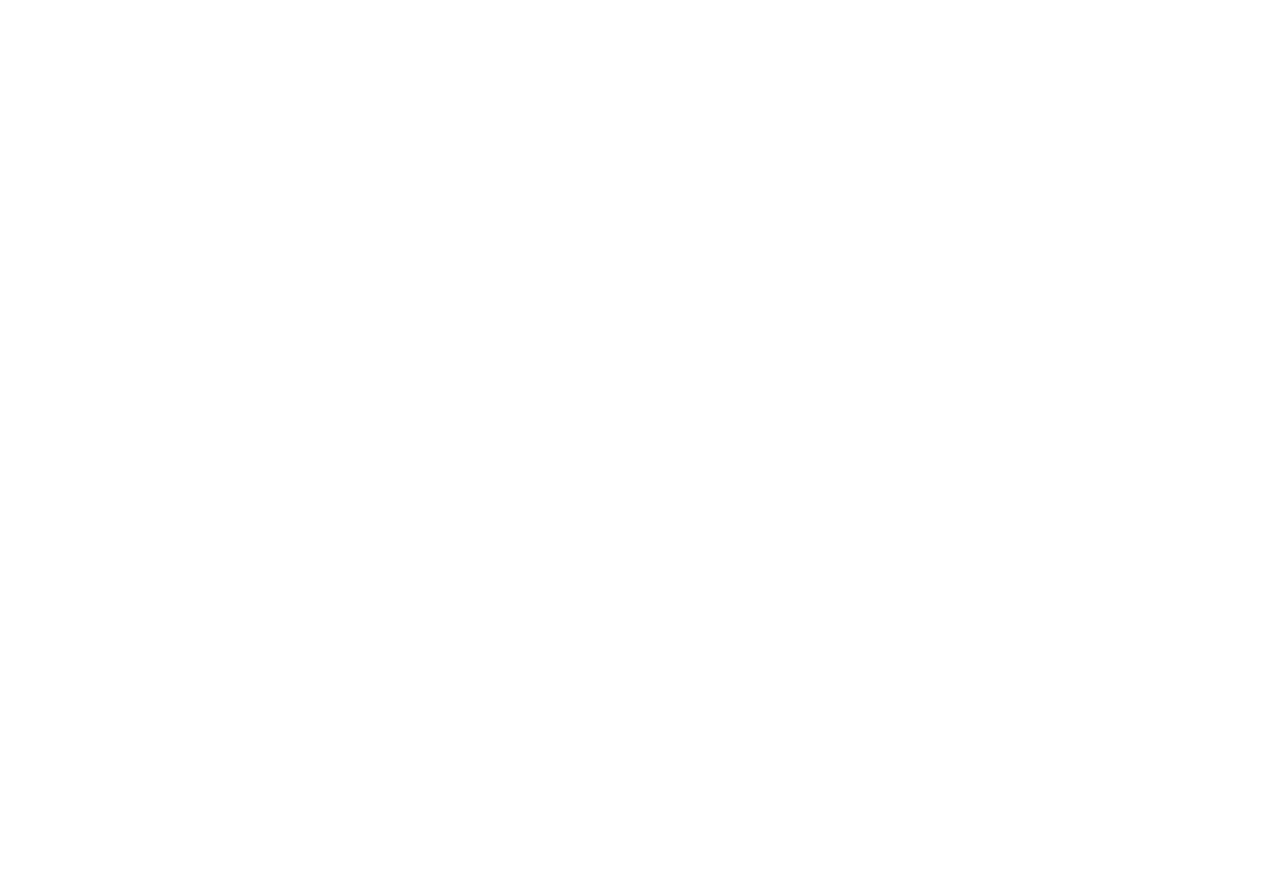
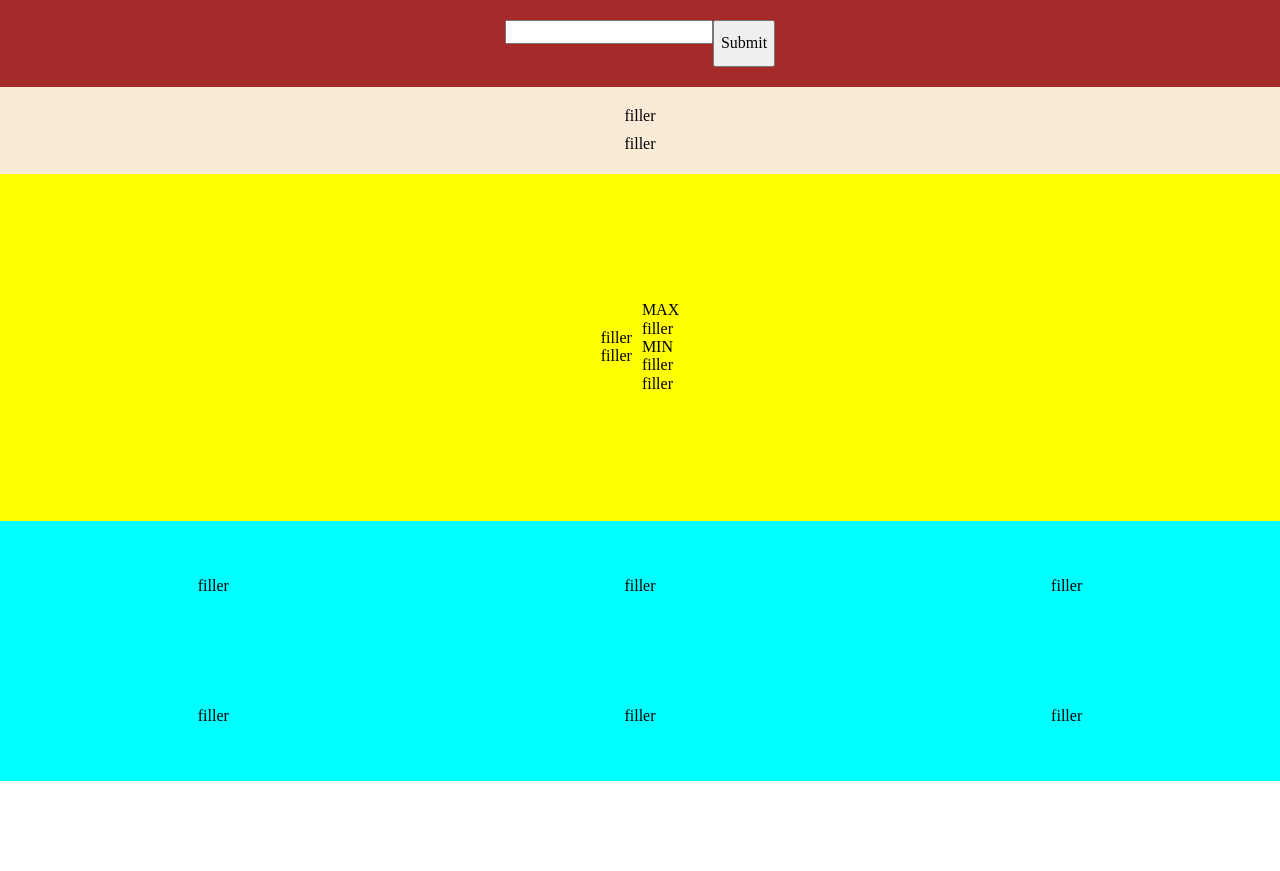
Before and after one commit to Jordan-Gurian/weather-app, a website built with webpack: page src/index.html in a window 1280 px wide. Before the commit the page ends 800 px from the top, so only its background shows below. Built offline with nearby package versions, Linux system fonts and the light colour scheme; no server answers.

Commit message:
Get data from API and stroes it in object
Functions to manage data, plus basic css and html

```diff
--- /dev/null
+++ b/src/getData.js
@@ -0,0 +1,14 @@
+export default async function getData(location, days) {
+
+    // Defining API Key in file is VERY bad, but allowed here only
+    const key = '7fe74af7926f4d43a7b151008242903';
+    try {
+        const response = await fetch(`https://api.weatherapi.com/v1/forecast.json?key=${key}&q=${location}&days=${days}`, {
+            mode: 'cors'
+        });
+        const weather = await response.json();
+        return weather;
+    } catch {
+        throw Error("Invalid API key or inputs");
+    }
+}
--- a/src/index.html
+++ b/src/index.html
@@ -3,7 +3,41 @@
   <head>
     <meta charset="UTF-8" />
     <meta name="viewport" content="width=device-width, initial-scale=1.0" />
-    <title>Document</title>
+    <title>Weather App</title>
   </head>
-  <body></body>
+  <body>
+    <form method="post" action="">
+      <label for="location">
+        <input id="location" type="text" required>
+      </label>
+      <input id="submit-button" type="submit">
+    </form>
+    <div class="location-date">
+      <div class="location">filler</div>
+      <div class="date">filler</div>
+    </div>
+    <div class="today-main">
+      <div class="left today">
+        <div class="temp">filler</div>
+        <div class="condition">filler</div>
+      </div>
+      <div class="right today">
+        <div class="temp-label">MAX</div>
+        <div class="max-temp">filler</div>
+        <div class="temp-label">MIN</div>
+        <div class="min-temp">filler</div>
+        <div class="feelslike">filler</div>
+      </div>
+    </div>
+    <div class="today-lower">
+      <div class="lower">filler</div>
+      <div class="lower">filler</div>
+      <div class="lower">filler</div>
+      <div class="lower">filler</div>
+      <div class="lower">filler</div>
+      <div class="lower">filler</div>
+    </div>
+    <div class="forecast">
+    </div>
+  </body>
 </html>
--- a/src/index.js
+++ b/src/index.js
@@ -1,2 +1,16 @@
 import "./style.css";
 import "normalize.css";
+import wrapProcess from './wrapProcess';
+
+const FORECAST_DAYS = 2;
+const weatherData = wrapProcess('london', FORECAST_DAYS);
+
+console.log(weatherData)
+
+const form = document.querySelector('form');
+form.onsubmit = (event) => {
+    event.preventDefault()
+    const location = document.querySelector('#location').value;
+    const newOne = wrapProcess(location, FORECAST_DAYS);
+    console.log(newOne);
+}
--- /dev/null
+++ b/src/processData.js
@@ -0,0 +1,32 @@
+export default function processData(response) {
+    const processedData = {};
+    processedData.name = response.location.name;
+    processedData.country = response.location.country;
+    processedData.date = response.location.localtime;
+    processedData.tempC = response.current.temp_c;
+    processedData.tempF = response.current.temp_f;
+    processedData.condition = response.current.condition.text;
+    processedData.feelsLikeC = response.current.feelslike_c;
+    processedData.feelsLikeF = response.current.feelslike_f;
+    processedData.humidity = response.current.humidity;
+    processedData.windSpd = response.current.wind_mph;
+    processedData.uv = response.current.uv;
+
+    const forecastDay = response.forecast.forecastday;
+    const days = [];
+    const obj = {};
+    forecastDay.forEach((item) => {
+        obj.date = item.date;
+        obj.maxTempC = item.day.maxtemp_c;
+        obj.maxTempF = item.day.maxtemp_f;
+        obj.chanceRain = item.day.daily_chance_of_rain;
+        obj.sunrise = item.astro.sunrise;
+        obj.sunset = item.astro.sunset;
+        days.push(obj);
+    })
+
+    processedData.forcastdays = days;
+
+    return processedData
+
+}
--- a/src/style.css
+++ b/src/style.css
@@ -0,0 +1,50 @@
+:root {
+    --standard-gap: 10px;
+    --standard-padding: 20px;
+    --background-main: yellow;
+}
+
+body {
+    display: grid;
+    grid-template-rows: 1fr 1fr 4fr 3fr 1fr 3fr;
+    grid-template-columns: 1fr;
+    justify-items: center;
+}
+
+form {
+    background-color: brown;
+    display: flex;
+    justify-content: center;
+    padding: var(--standard-padding);
+    width: 100%
+}
+
+.location-date {
+    background-color: antiquewhite;
+    display: flex;
+    flex-direction: column;
+    gap: var(--standard-gap);
+    align-items: center;
+    padding: var(--standard-padding);
+    width: 100%
+}
+
+.today-main {
+    background-color: var(--background-main);
+    display: flex;
+    justify-content: center;
+    align-items: center;
+    gap: var(--standard-gap);
+    padding: var(--standard-padding);
+    width: 100%
+}
+
+.today-lower {
+    background-color: aqua;
+    display: grid;
+    grid-template-columns: repeat(3, 1fr);
+    grid-template-rows: repeat(2, 1fr);
+    justify-items: center;
+    align-items: center;
+    width: 100%
+}
--- /dev/null
+++ b/src/wrapProcess.js
@@ -0,0 +1,8 @@
+import getData from './getData';
+import processData from './processData';
+
+export default async function wrapProcess(location, days) {
+    const weather = await getData(location, days);
+    const weatherData = await processData(weather);
+    return weatherData;
+}
```
Also changed, not shown: README.md.
